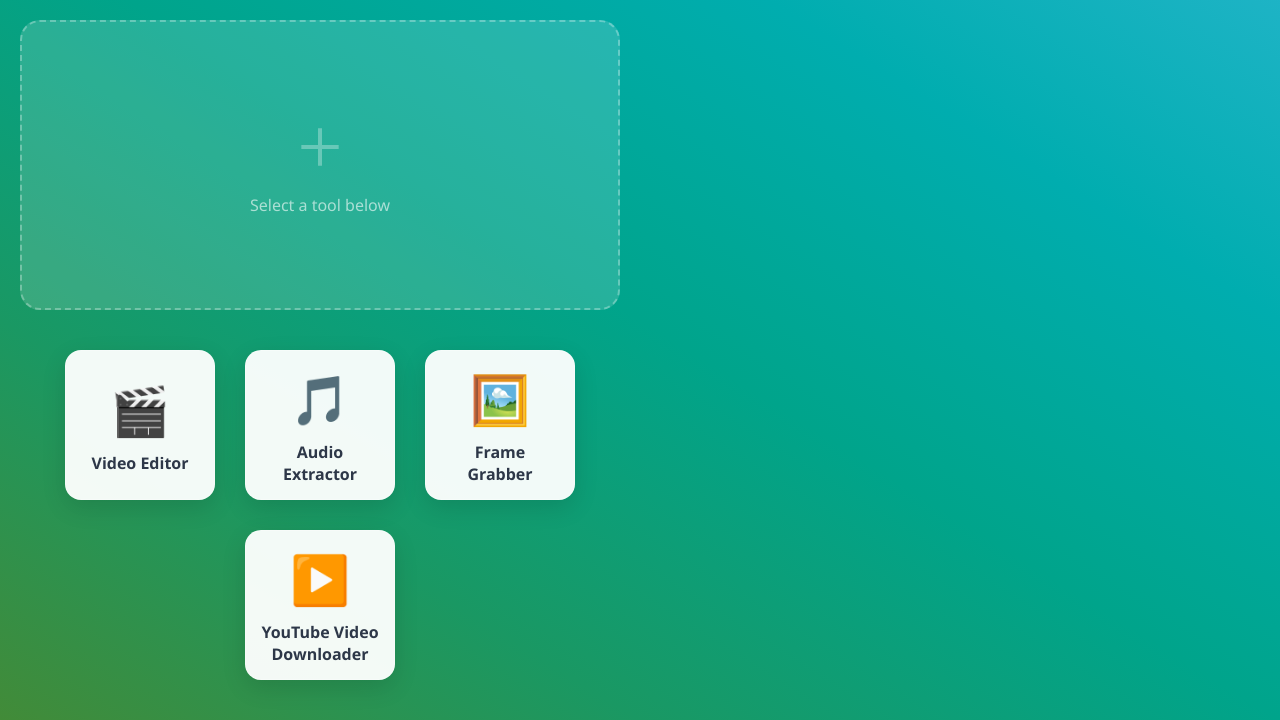
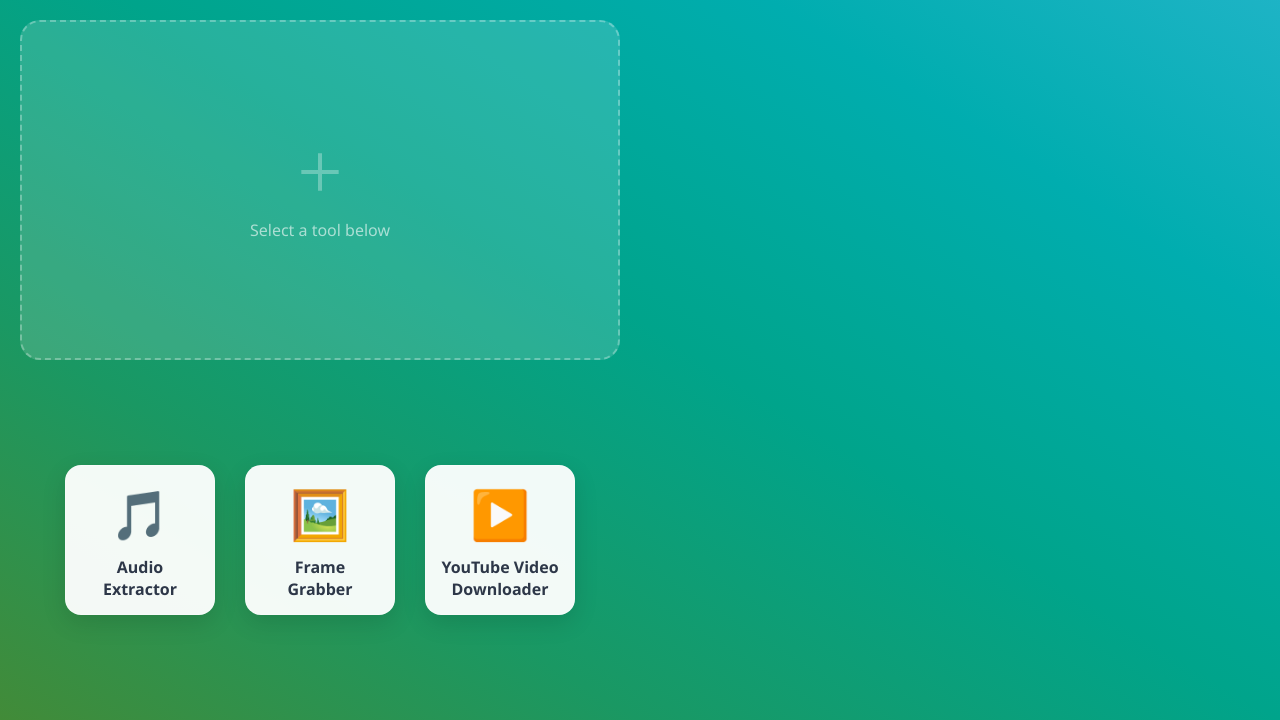
Before and after one commit to Dipanshu3108/OpenTools, a Flask app: page / in a window 1280 px wide. Shown: the part 80-800 px from the top of the page. Run offline with Flask 3, Linux system fonts and the light colour scheme; some libraries are stand-ins or nearby versions.

Commit message:
remove useless tool

```diff
--- a/webApp/static/script.js
+++ b/webApp/static/script.js
@@ -56,16 +56,7 @@ function selectTool(tool) {
 
     // Example content based on tool
     let content = "";
-    if (toolName === "Video Editor") {
-        content = `
-            <div class="tool-settings">
-                <p>Upload your video file to start editing. You can trim, crop, and add filters.</p>
-                <div style="margin-top: 20px; padding: 20px; border: 2px dashed #cbd5e0; border-radius: 10px; text-align: center;">
-                    <p>Drop video here or click to upload</p>
-                </div>
-            </div>
-        `;
-    } else if (toolName === "Audio Extractor") {
+    if (toolName === "Audio Extractor") {
         content = `
             <div class="audio-extractor">
                 <div class="input-section">
--- a/webApp/templates/index.html
+++ b/webApp/templates/index.html
@@ -32,10 +32,6 @@
 
             <!-- Tools Container (for floating) -->
             <div class="tools-container" id="toolsContainer">
-                <div class="tool" data-name="Video Editor" data-description="Edit and process video files with ease" onclick="selectTool(this)">
-                    <div class="tool-icon">🎬</div>
-                    <h3>Video Editor</h3>
-                </div>
                 <div class="tool" data-name="Audio Extractor" data-description="Extract audio tracks from video files" onclick="selectTool(this)">
                     <div class="tool-icon">🎵</div>
                     <h3>Audio Extractor</h3>
```
